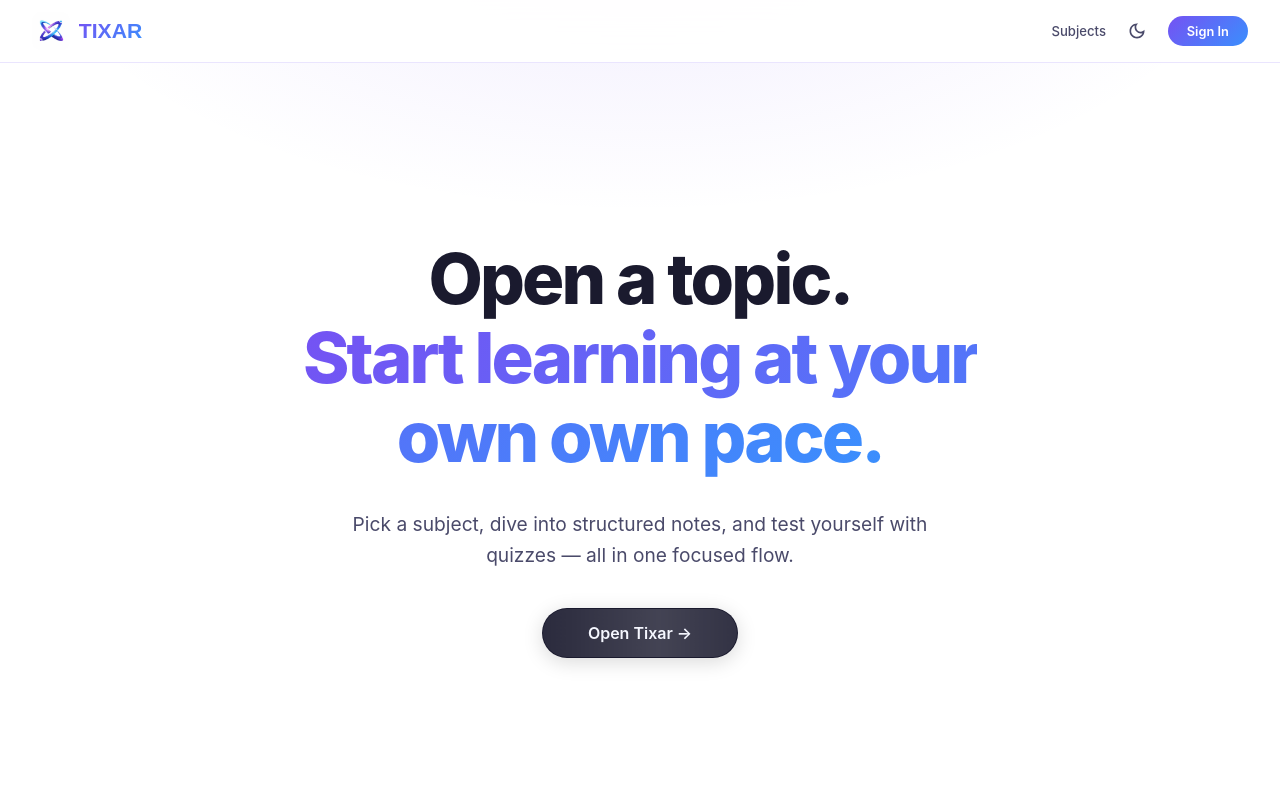
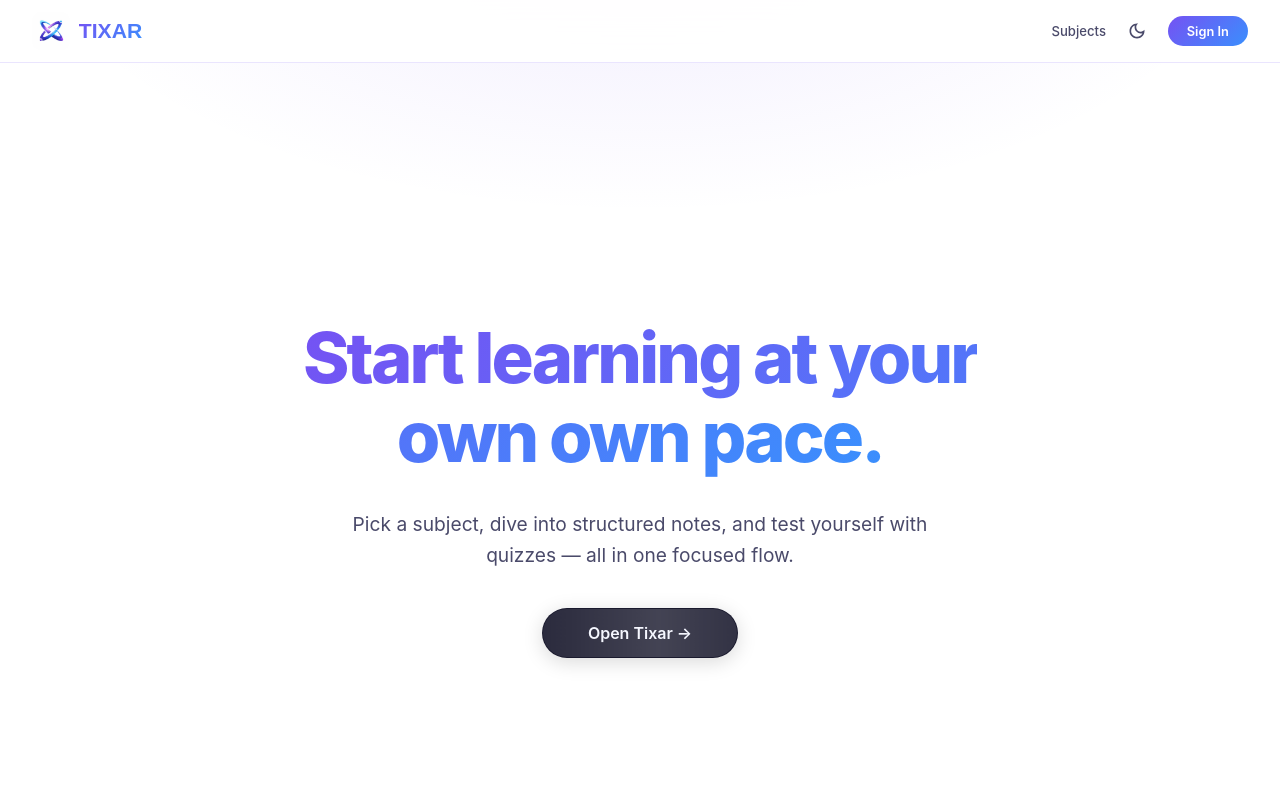
Before and after one commit to ahadiprince1757-gif/shifter, a React (Vite) app in the folder frontend/: page / in a window 1280 px wide. Shown: the top 800 px of the page. Built offline with nearby package versions, Linux system fonts and the light colour scheme; no server answers.

Commit message:
ve changed landing page

```diff
--- a/frontend/src/components/Landing.jsx
+++ b/frontend/src/components/Landing.jsx
@@ -389,7 +389,7 @@ function Landing({ enterApp, isDark, toggleDark, session, openAuth }) {
         <div className="hero-inner jobs-centered">
           <div className="hero-content">
             <h1 className="hero-title">
-              Open a topic.
+
               <br />
               <span className="gt">Start learning at your own own pace.</span>
             </h1>
```
